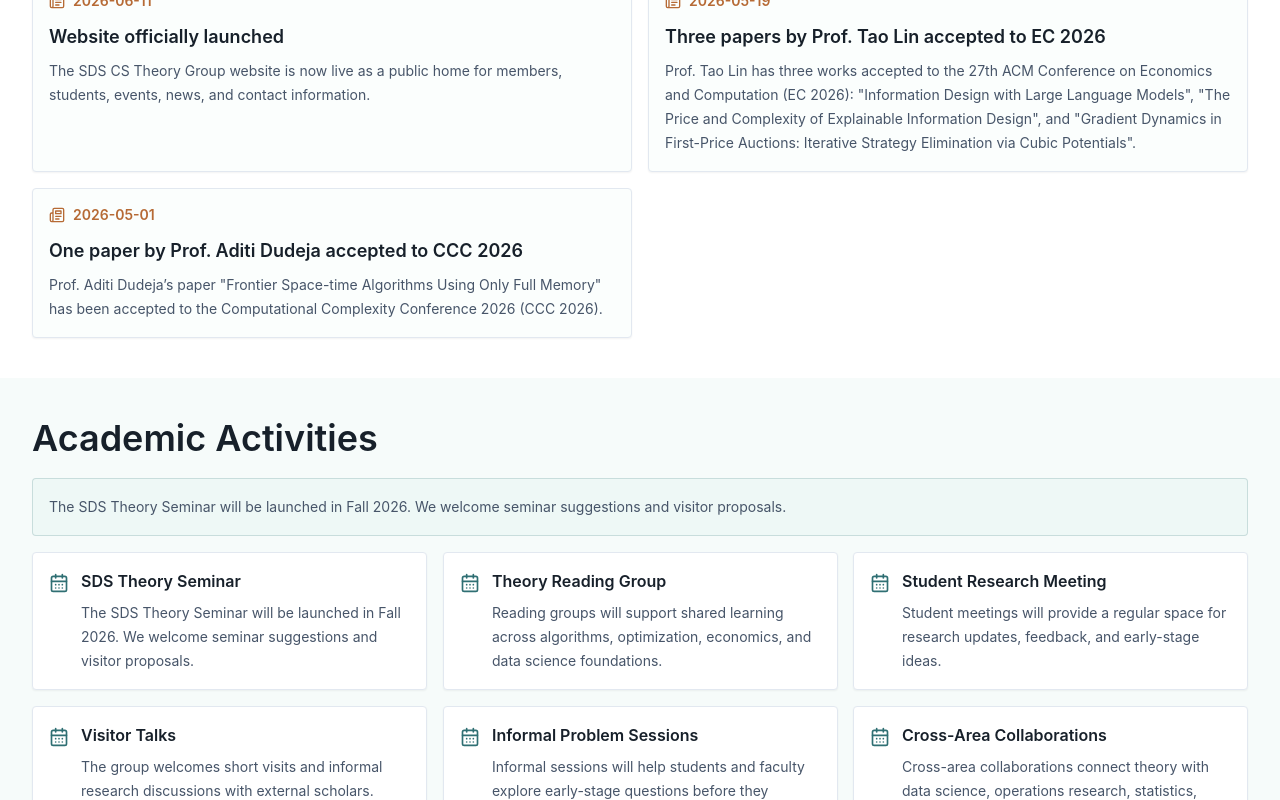
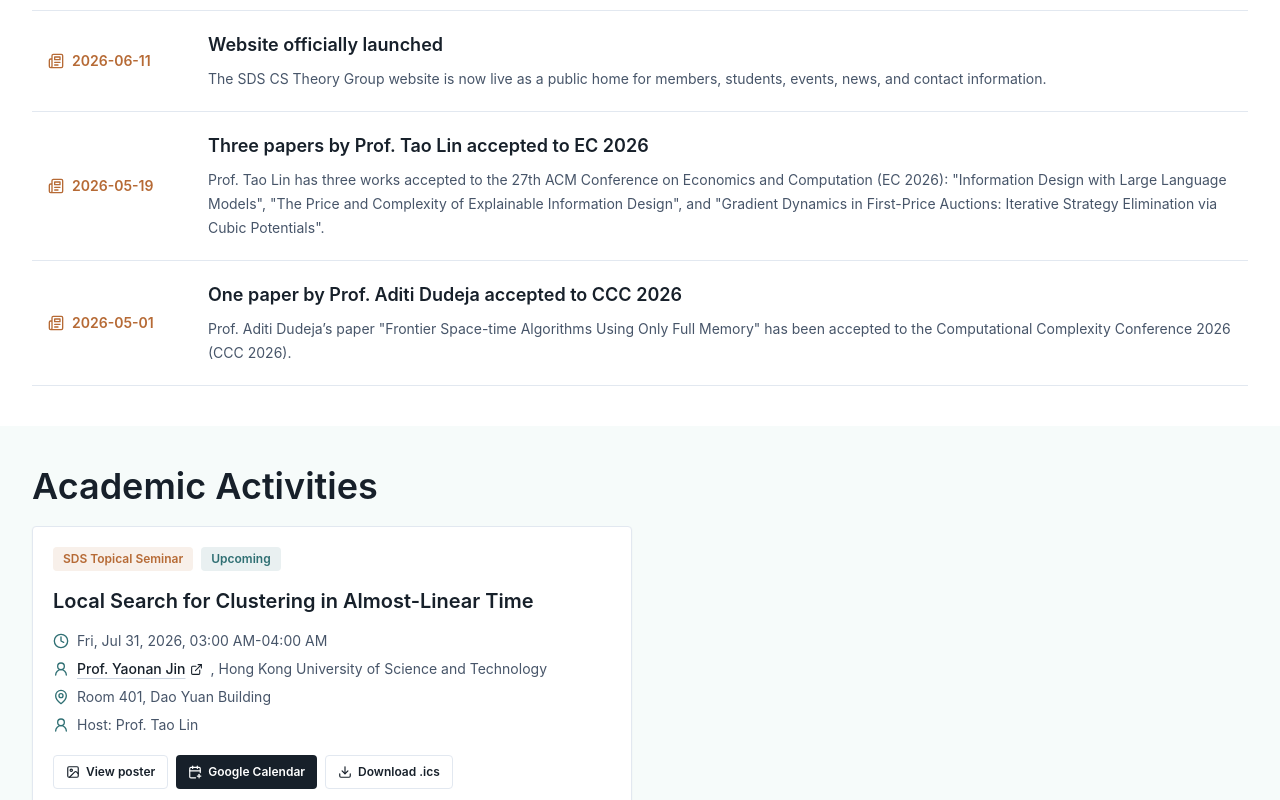
Before and after one commit to sds-theory/sds-theory.github.io, a React (Vite) app: page / in a window 1280 px wide. Shown: the part 2020-2820 px from the top of the page. Built offline with nearby package versions, Linux system fonts and the light colour scheme.

Commit message:
Add seminar activity and refine event display

```diff
--- a/src/components/EventCard.tsx
+++ b/src/components/EventCard.tsx
@@ -1,6 +1,8 @@
-import { CalendarPlus, Clock, Download, MapPin, UserRound } from 'lucide-react';
+import { CalendarPlus, Clock, Download, ExternalLink, Image, MapPin, UserRound } from 'lucide-react';
+import { useState } from 'react';
 import { useTranslation } from 'react-i18next';
 import { textOf, TheoryEvent } from '../data/site';
+import { ImageModal } from './ImageModal';
 
 function formatDateRange(event: TheoryEvent, language: string) {
   const locale = language.startsWith('zh') ? 'zh-CN' : 'en-US';
@@ -59,6 +61,9 @@ function icsDataUrl(event: TheoryEvent, language: string) {
 
 export function EventCard({ event, compact = false }: { event: TheoryEvent; compact?: boolean }) {
   const { i18n, t } = useTranslation();
+  const [isPosterOpen, setIsPosterOpen] = useState(false);
+  const posterSrc = event.poster ? `${import.meta.env.BASE_URL}${event.poster}` : undefined;
+  const posterAlt = event.posterAlt ? textOf(event.posterAlt, i18n.language) : textOf(event.title, i18n.language);
 
   return (
     <article className="rounded border border-slate-200 bg-white p-5 shadow-sm transition duration-300 hover:-translate-y-1 hover:border-copper/60 hover:shadow-xl">
@@ -79,13 +84,31 @@ export function EventCard({ event, compact = false }: { event: TheoryEvent; comp
         </span>
         <span className="flex items-start gap-2">
           <UserRound size={16} className="mt-0.5 shrink-0 text-tealstone" />
-          {textOf(event.speaker, i18n.language)}
+          {event.speakerUrl ? (
+            <a
+              href={event.speakerUrl}
+              target="_blank"
+              rel="noreferrer"
+              className="inline-flex items-center gap-1 font-medium text-ink underline decoration-slate-300 underline-offset-4 transition hover:text-tealstone"
+            >
+              {textOf(event.speaker, i18n.language)}
+              <ExternalLink size={13} />
+            </a>
+          ) : (
+            textOf(event.speaker, i18n.language)
+          )}
           {event.affiliation ? `, ${textOf(event.affiliation, i18n.language)}` : ''}
         </span>
         <span className="flex items-start gap-2">
           <MapPin size={16} className="mt-0.5 shrink-0 text-tealstone" />
           {textOf(event.location, i18n.language)}
         </span>
+        {event.host && (
+          <span className="flex items-start gap-2">
+            <UserRound size={16} className="mt-0.5 shrink-0 text-tealstone" />
+            {t('events.host')}: {textOf(event.host, i18n.language)}
+          </span>
+        )}
       </div>
 
       {!compact && (
@@ -93,6 +116,16 @@ export function EventCard({ event, compact = false }: { event: TheoryEvent; comp
       )}
 
       <div className="mt-5 flex flex-wrap gap-2">
+        {posterSrc && (
+          <button
+            type="button"
+            onClick={() => setIsPosterOpen(true)}
+            className="inline-flex items-center gap-1.5 rounded border border-slate-200 px-3 py-2 text-xs font-semibold text-ink transition hover:border-copper hover:text-copper"
+          >
+            <Image size={14} />
+            {t('actions.viewPoster')}
+          </button>
+        )}
         <a
           href={googleCalendarUrl(event, i18n.language)}
           target="_blank"
@@ -111,6 +144,16 @@ export function EventCard({ event, compact = false }: { event: TheoryEvent; comp
           {t('actions.addIcs')}
         </a>
       </div>
+
+      {isPosterOpen && posterSrc && (
+        <ImageModal
+          src={posterSrc}
+          alt={posterAlt}
+          title={textOf(event.title, i18n.language)}
+          closeLabel={i18n.language.startsWith('zh') ? '关闭' : 'Close'}
+          onClose={() => setIsPosterOpen(false)}
+        />
+      )}
     </article>
   );
 }
--- /dev/null
+++ b/src/components/ImageModal.tsx
@@ -0,0 +1,67 @@
+import { X } from 'lucide-react';
+import { useEffect } from 'react';
+import { createPortal } from 'react-dom';
+
+type ImageModalProps = {
+  src: string;
+  alt: string;
+  title: string;
+  closeLabel: string;
+  onClose: () => void;
+};
+
+export function ImageModal({ src, alt, title, closeLabel, onClose }: ImageModalProps) {
+  useEffect(() => {
+    const previousOverflow = document.body.style.overflow;
+    const closeOnEscape = (event: KeyboardEvent) => {
+      if (event.key === 'Escape') {
+        onClose();
+      }
+    };
+
+    document.body.style.overflow = 'hidden';
+    window.addEventListener('keydown', closeOnEscape);
+
+    return () => {
+      document.body.style.overflow = previousOverflow;
+      window.removeEventListener('keydown', closeOnEscape);
+    };
+  }, [onClose]);
+
+  return createPortal(
+    <div
+      className="modal-backdrop fixed inset-0 z-50 overflow-y-auto bg-ink/45 px-4 py-6 backdrop-blur-sm sm:py-10"
+      onMouseDown={onClose}
+    >
+      <div className="flex min-h-full items-center justify-center">
+        <section
+          role="dialog"
+          aria-modal="true"
+          aria-label={title}
+          className="modal-panel relative w-full max-w-4xl overflow-hidden rounded border border-white/80 bg-white shadow-2xl shadow-ink/30"
+          onMouseDown={(event) => event.stopPropagation()}
+        >
+          <div className="flex items-center justify-between gap-4 border-b border-slate-200 px-4 py-3 sm:px-5">
+            <h2 className="text-base font-semibold text-ink sm:text-lg">{title}</h2>
+            <button
+              type="button"
+              aria-label={closeLabel}
+              onClick={onClose}
+              className="grid h-9 w-9 flex-none place-items-center rounded-full border border-slate-200 bg-white text-ink shadow-sm transition hover:-translate-y-0.5 hover:border-tealstone hover:text-tealstone"
+            >
+              <X size={18} />
+            </button>
+          </div>
+          <div className="max-h-[82vh] overflow-auto bg-[#f6fbfa] p-3 sm:p-5">
+            <img
+              src={src}
+              alt={alt}
+              className="mx-auto h-auto max-h-[78vh] w-auto max-w-full rounded shadow-lg"
+            />
+          </div>
+        </section>
+      </div>
+    </div>,
+    document.body,
+  );
+}
--- a/src/data/site.ts
+++ b/src/data/site.ts
@@ -26,12 +26,15 @@ export type TheoryEvent = {
   type: LocalizedText;
   status: LocalizedText;
   speaker: LocalizedText;
+  speakerUrl?: string;
   affiliation?: LocalizedText;
   location: LocalizedText;
   start: string;
   end: string;
   abstract: LocalizedText;
   host?: LocalizedText;
+  poster?: string;
+  posterAlt?: LocalizedText;
 };
 
 export type NewsItem = {
@@ -627,7 +630,7 @@ export const faculty: Person[] = [
   },
   {
     name: { en: 'Hao Wu', zh: '吴昊' },
-    title: { en: 'William T. Tutte Postdoctoral Fellow', zh: 'William T. Tutte 博士后研究员' },
+    title: { en: 'Assistant Professor (joining January 2027)', zh: '助理教授（2027年1月加入）' },
     role: { en: 'Member', zh: '成员' },
     initials: 'HW',
     website: 'https://sites.google.com/view/haowu/home',
@@ -687,14 +690,46 @@ export const students: Person[] = [
   },
 ];
 
-export const events: TheoryEvent[] = [];
+export const events: TheoryEvent[] = [
+  {
+    id: '2026-07-31-yaonan-jin-local-search-clustering',
+    title: {
+      en: 'Local Search for Clustering in Almost-Linear Time',
+      zh: 'Local Search for Clustering in Almost-Linear Time',
+    },
+    type: { en: 'SDS Topical Seminar', zh: 'SDS 专题报告' },
+    status: { en: 'Upcoming', zh: '即将举行' },
+    speaker: { en: 'Prof. Yaonan Jin', zh: '金耀楠教授' },
+    speakerUrl: 'https://yj10027.github.io/',
+    affiliation: {
+      en: 'Hong Kong University of Science and Technology',
+      zh: '香港科技大学',
+    },
+    location: {
+      en: 'Room 401, Dao Yuan Building',
+      zh: '道远楼 401 会议室',
+    },
+    start: '2026-07-31T11:00:00+08:00',
+    end: '2026-07-31T12:00:00+08:00',
+    abstract: {
+      en: 'This talk presents the first local search algorithm for Euclidean clustering that achieves an O(1)-approximation in almost-linear time. It develops a new one-swap local search framework and an efficient approximate nearest-neighbor data structure, with applications to k-means and other metric clustering settings.',
+      zh: '本报告介绍首个在近线性时间内为欧氏聚类取得 O(1) 近似比的局部搜索算法。工作提出新的单交换局部搜索框架和高效的近似最近邻数据结构，并应用于 k-means 及其他度量聚类问题。',
+    },
+    host: { en: 'Prof. Tao Lin', zh: '林涛教授' },
+    poster: 'images/seminar-yaonan-jin-2026-07-31.jpg',
+    posterAlt: {
+      en: 'Poster for the SDS Topical Seminar by Yaonan Jin',
+      zh: '金耀楠教授 SDS 专题报告海报',
+    },
+  },
+];
 
 export const eventTracks: CollaborationItem[] = [
   {
     title: { en: 'SDS Theory Seminar', zh: 'SDS Theory Seminar' },
     body: {
-      en: 'The SDS Theory Seminar will be launched in Fall 2026. We welcome seminar suggestions and visitor proposals.',
-      zh: 'SDS Theory Seminar 计划于 2026 年秋季启动，欢迎报告推荐、访问交流与合作建议。',
+      en: 'The SDS Theory Seminar hosts research talks and discussions in algorithms and the theoretical foundations of data science.',
+      zh: 'SDS Theory Seminar 围绕算法与数据科学理论基础开展学术报告和研究交流。',
     },
   },
   {
@@ -739,16 +774,16 @@ export const news: NewsItem[] = [
     date: '2026-07-31',
     title: {
       en: 'SDS Topical Seminar by Prof. Yaonan Jin',
-      zh: 'SDS Topical Seminar：Yaonan Jin 教授报告',
+      zh: 'SDS Topical Seminar：金耀楠教授报告',
     },
     summary: {
       en: 'Prof. Yaonan Jin from HKUST will give a topical seminar titled "Local Search for Clustering in Almost-Linear Time" on July 31, 2026, 11:00 AM - 12:00 PM, in 401 Meeting Room, Dao Yuan Building.',
-      zh: '香港科技大学 Yaonan Jin 教授将于 2026 年 7 月 31 日 11:00-12:00 在道远楼 401 会议室作题为 “Local Search for Clustering in Almost-Linear Time” 的专题报告。',
+      zh: '香港科技大学金耀楠教授将于 2026 年 7 月 31 日 11:00-12:00 在道远楼 401 会议室作题为 “Local Search for Clustering in Almost-Linear Time” 的专题报告。',
     },
     image: 'images/seminar-yaonan-jin-2026-07-31.jpg',
     imageAlt: {
       en: 'Poster for the SDS Topical Seminar by Yaonan Jin',
-      zh: 'Yaonan Jin 教授 SDS Topical Seminar 海报',
+      zh: '金耀楠教授 SDS Topical Seminar 海报',
     },
   },
   {
--- a/src/language/i18n.ts
+++ b/src/language/i18n.ts
@@ -35,6 +35,7 @@ i18n.use(initReactI18next).init({
           admissions: 'Admissions Info',
           addGoogle: 'Google Calendar',
           addIcs: 'Download .ics',
+          viewPoster: 'View poster',
           website: 'Mainpage',
           office: 'Office',
         },
@@ -72,7 +73,7 @@ i18n.use(initReactI18next).init({
         events: {
           title: 'Activities',
           intro:
-            'The SDS Theory Seminar will be launched in Fall 2026. We welcome seminar suggestions and visitor proposals.',
+            'Explore upcoming seminars, visitor talks, reading groups, and other theory activities.',
           calendar: 'Calendar',
           details: 'Event Details',
           launchTitle: 'Seminars and Visitors',
@@ -123,6 +124,7 @@ i18n.use(initReactI18next).init({
           admissions: '招生信息',
           addGoogle: '加入 Google 日历',
           addIcs: '下载 .ics',
+          viewPoster: '查看海报',
           website: '个人主页',
           office: '办公室',
         },
@@ -156,14 +158,14 @@ i18n.use(initReactI18next).init({
         },
         events: {
           title: '活动',
-          intro: 'SDS Theory Seminar 计划于 2026 年秋季启动，欢迎报告推荐、访问交流与合作建议。',
+          intro: '查看近期学术报告、访问交流、读书会与其他理论研究活动。',
           calendar: '日历',
           details: '活动详情',
           launchTitle: '讨论班与访问交流',
           empty: '目前还没有公布活动，请稍后查看。',
           speaker: '报告人',
           location: '地点',
-          host: 'Host',
+          host: '主持人',
           time: '时间',
           status: '状态',
         },
--- a/src/pages/Home.tsx
+++ b/src/pages/Home.tsx
@@ -11,6 +11,8 @@ import { useEffect, useRef, useState, type ReactNode } from 'react';
 import { useTranslation } from 'react-i18next';
 import { createPortal } from 'react-dom';
 import { Link } from 'react-router-dom';
+import { EventCard } from '../components/EventCard';
+import { ImageModal } from '../components/ImageModal';
 import {
   colleagueRecruitment,
   eventTracks,
@@ -126,7 +128,7 @@ export function Home() {
   const recentNews = news.slice(0, 5);
 
   useEffect(() => {
-    if (!isSdsModalOpen && !selectedNewsImage) {
+    if (!isSdsModalOpen) {
       return undefined;
     }
 
@@ -134,7 +136,6 @@ export function Home() {
     const closeOnEscape = (event: KeyboardEvent) => {
       if (event.key === 'Escape') {
         setIsSdsModalOpen(false);
-        setSelectedNewsImage(null);
       }
     };
 
@@ -145,7 +146,7 @@ export function Home() {
       document.body.style.overflow = previousOverflow;
       document.removeEventListener('keydown', closeOnEscape);
     };
-  }, [isSdsModalOpen, selectedNewsImage]);
+  }, [isSdsModalOpen]);
 
   useEffect(() => {
     setExpandedPointIds([]);
@@ -374,23 +375,25 @@ export function Home() {
       <section className="bg-white">
         <div className="mx-auto max-w-7xl px-4 py-10 sm:px-6 lg:px-8">
           <h2 className="text-3xl font-semibold text-ink sm:text-4xl">{t('home.newsTitle')}</h2>
-          <div className="mt-5 grid gap-4 md:grid-cols-2">
+          <div className="mt-5 border-y border-slate-200">
             {recentNews.map((item, index) => {
               const imageHref = item.image ? `${import.meta.env.BASE_URL}${item.image}` : undefined;
               const newsTitle = textOf(item.title, i18n.language);
               const newsImageAlt = item.imageAlt ? textOf(item.imageAlt, i18n.language) : newsTitle;
-              const cardClassName = 'motion-card lift-card block w-full rounded border border-slate-200 bg-[#fbfefd] p-4 text-left shadow-sm';
+              const cardClassName = 'motion-card group block w-full border-b border-slate-200 px-2 py-5 text-left transition last:border-b-0 hover:bg-[#f6fbfa] sm:grid sm:grid-cols-[8.5rem_minmax(0,1fr)] sm:gap-6 sm:px-4';
               const cardContent = (
                 <>
                   <div className="flex items-center gap-2 text-sm font-semibold text-copper">
                     <Newspaper size={16} />
                     {item.date}
                   </div>
-                  <h3 className="mt-3 flex items-start gap-2 text-lg font-semibold text-ink">
+                  <div className="mt-2 min-w-0 sm:mt-0">
+                    <h3 className="flex items-start gap-2 text-lg font-semibold text-ink">
                       <span>{newsTitle}</span>
                       {imageHref && <ExternalLink className="mt-1 flex-none text-tealstone" size={16} />}
                     </h3>
                     <p className="mt-2 text-sm leading-6 text-slate-600">{textOf(item.summary, i18n.language)}</p>
+                  </div>
                 </>
               );
 
@@ -429,7 +432,21 @@ export function Home() {
             </div>
           )}
 
-          <div className="mt-4 grid gap-4 md:grid-cols-2 lg:grid-cols-3">
+          {events.length > 0 && (
+            <div className="mt-5 grid gap-4 md:grid-cols-2">
+              {events.map((event, index) => (
+                <div
+                  key={event.id}
+                  className="motion-card"
+                  style={{ animationDelay: `${index * 80}ms` }}
+                >
+                  <EventCard event={event} compact />
+                </div>
+              ))}
+            </div>
+          )}
+
+          <div className={`${events.length > 0 ? 'mt-6' : 'mt-4'} grid gap-4 md:grid-cols-2 lg:grid-cols-3`}>
             {eventTracks.map((track, index) => (
               <article key={textOf(track.title, i18n.language)} className="motion-card lift-card rounded border border-slate-200 bg-white p-4 shadow-sm" style={{ animationDelay: `${index * 70}ms` }}>
                 <div className="flex items-start gap-3">
@@ -445,41 +462,14 @@ export function Home() {
         </div>
       </section>
 
-      {selectedNewsImage && createPortal(
-        <div
-          className="modal-backdrop fixed inset-0 z-50 overflow-y-auto bg-ink/45 px-4 py-6 backdrop-blur-sm sm:py-10"
-          onMouseDown={() => setSelectedNewsImage(null)}
-        >
-          <div className="flex min-h-full items-center justify-center">
-            <section
-              role="dialog"
-              aria-modal="true"
-              aria-label={selectedNewsImage.title}
-              className="modal-panel relative w-full max-w-4xl overflow-hidden rounded border border-white/80 bg-white shadow-2xl shadow-ink/30"
-              onMouseDown={(event) => event.stopPropagation()}
-            >
-              <div className="flex items-center justify-between gap-4 border-b border-slate-200 px-4 py-3 sm:px-5">
-                <h2 className="text-base font-semibold text-ink sm:text-lg">{selectedNewsImage.title}</h2>
-                <button
-                  type="button"
-                  aria-label={isChinese ? '关闭' : 'Close'}
-                  onClick={() => setSelectedNewsImage(null)}
-                  className="grid h-9 w-9 flex-none place-items-center rounded-full border border-slate-200 bg-white text-ink shadow-sm transition hover:-translate-y-0.5 hover:border-tealstone hover:text-tealstone"
-                >
-                  <X size={18} />
-                </button>
-              </div>
-              <div className="max-h-[82vh] overflow-auto bg-[#f6fbfa] p-3 sm:p-5">
-                <img
+      {selectedNewsImage && (
+        <ImageModal
           src={selectedNewsImage.src}
           alt={selectedNewsImage.alt}
-                  className="mx-auto h-auto max-h-[78vh] w-auto max-w-full rounded shadow-lg"
+          title={selectedNewsImage.title}
+          closeLabel={isChinese ? '关闭' : 'Close'}
+          onClose={() => setSelectedNewsImage(null)}
         />
-              </div>
-            </section>
-          </div>
-        </div>,
-        document.body,
       )}
 
       {isSdsModalOpen && createPortal(
```
Also changed, not shown: src/pages/Events.tsx (+33 -8 lines). Lines whose indentation alone changed are shown as unchanged.
